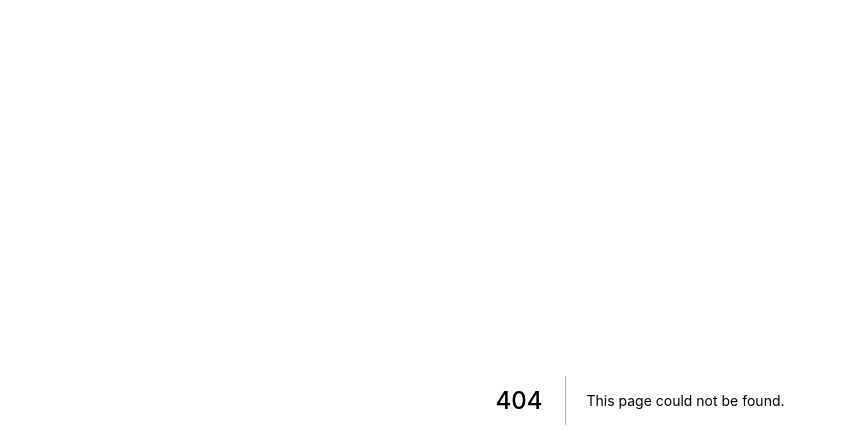
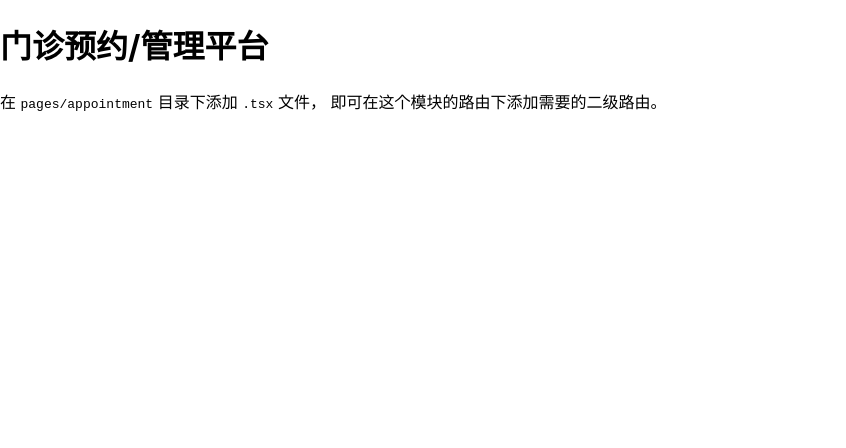
Before and after one commit to yuaanlin/zju-se-project, a Next.js app: page /appointment in a window 1280 px wide. Before the commit this address had no page. Shown: the top 448 px of the page, without its empty margins (0-846 px from the left). Built offline with nearby package versions, Linux system fonts and the light colour scheme.

Commit message:
Add first-level routes

```diff
--- /dev/null
+++ b/pages/appointment/index.tsx
@@ -0,0 +1,11 @@
+export default function AppointmentPage() {
+  return (
+    <div>
+      <h1>门诊预约/管理平台</h1>
+      <p>
+        在 <code>pages/appointment</code> 目录下添加 <code>.tsx</code> 文件，
+        即可在这个模块的路由下添加需要的二级路由。
+      </p>
+    </div>
+  );
+}
```
Also changed, not shown: pages/account/index.tsx (added, +11 -0 lines), pages/covid-19-testing/index.tsx (added, +11 -0 lines), pages/medicine/index.tsx (added, +11 -0 lines).
